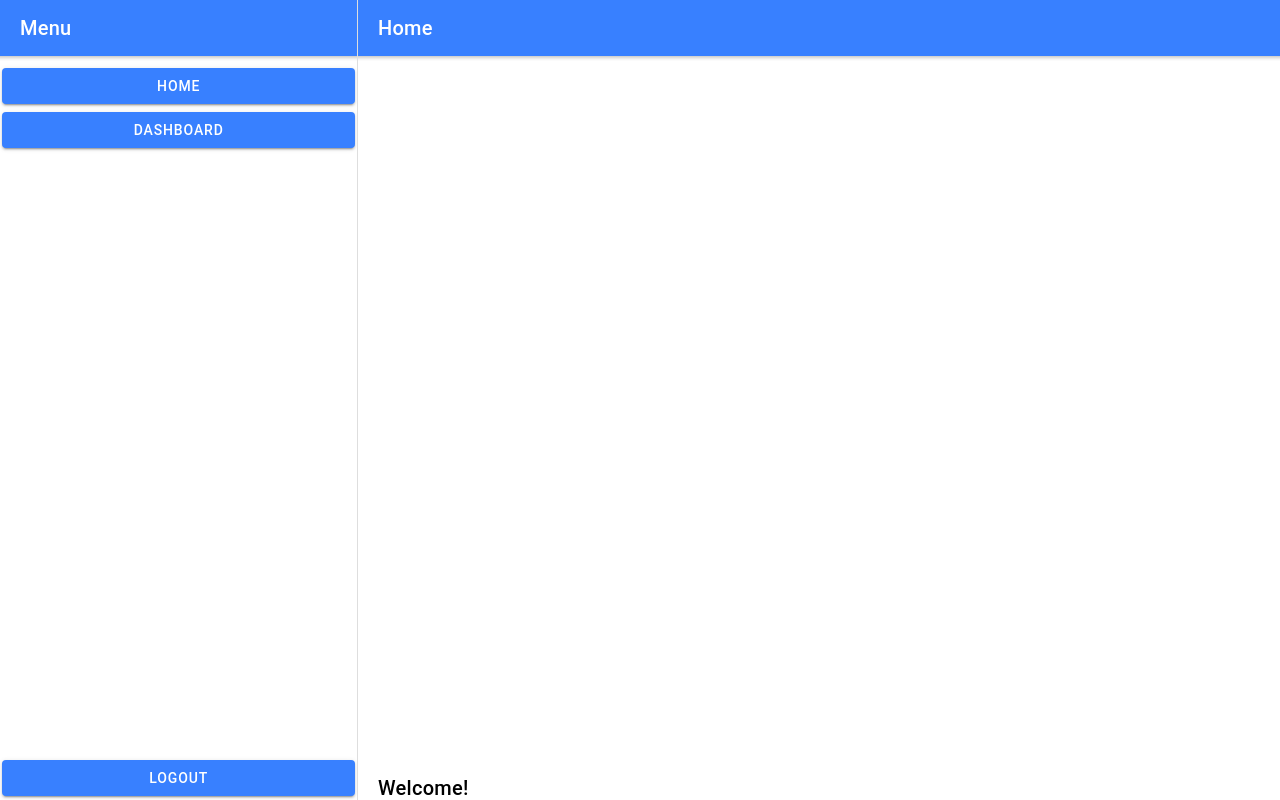
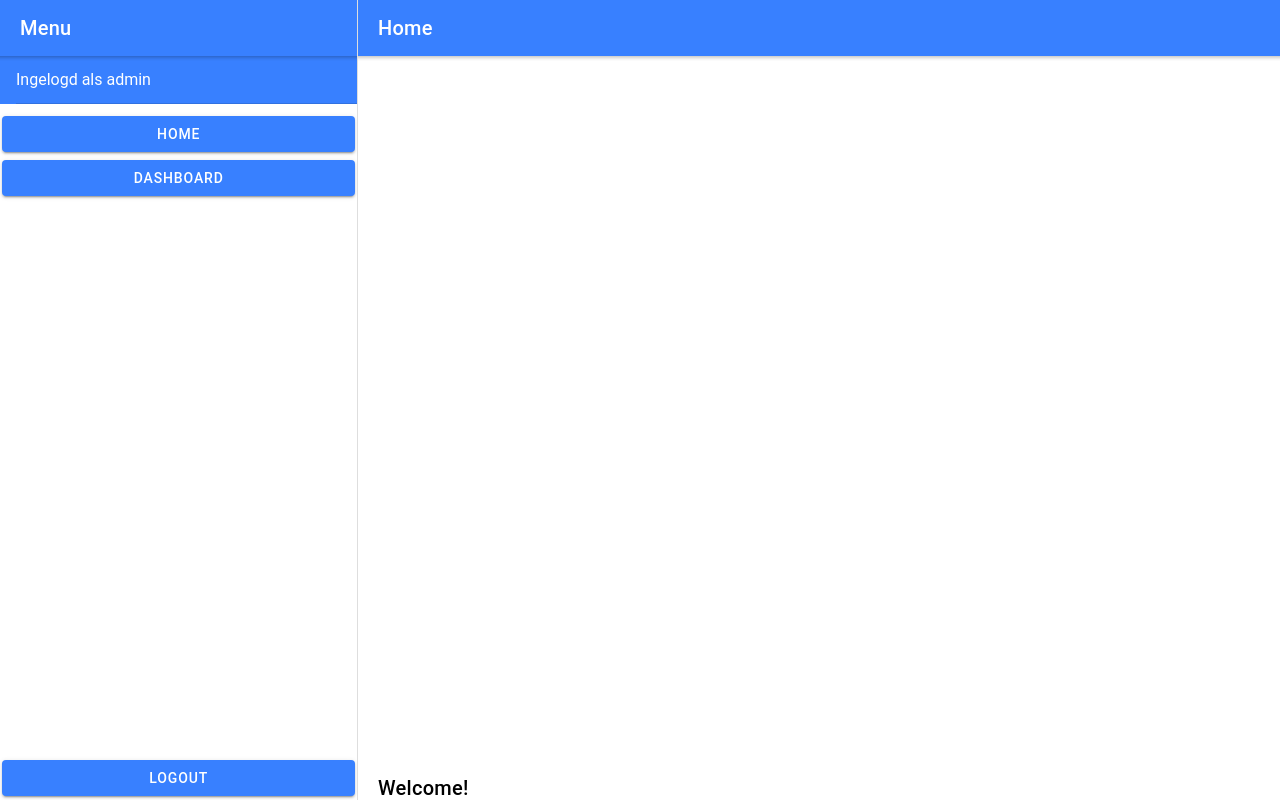
Before and after one commit to Team-Project-Zeus/Front-end, a React (Create React App) app: page /home in a window 1280 px wide. Built offline with nearby package versions, Linux system fonts and the light colour scheme; sample sign-in values are in the browser's storage; what typesafe-actions would draw is missing.

Commit message:
Feature #45 Instructor name on dashboard

```diff
--- a/src/App.tsx
+++ b/src/App.tsx
@@ -30,7 +30,7 @@ import { PrivateRoute } from './utils/routing';
 import { Provider } from 'react-redux';
 import store from './store/store';
 
-import Welcome from './pages/Dashboard/Welcome';
+import Welcome from './pages/Welcome/Welcome';
 //
 
 window.onload = function () {
--- a/src/pages/Dashboard/Dashboard.tsx
+++ b/src/pages/Dashboard/Dashboard.tsx
@@ -316,6 +316,7 @@ export default class Dashboard extends React.Component<any, MyState> {
                                     <IonTitle>Menu</IonTitle>
                                 </IonToolbar>
                             </IonHeader>
+                            <IonItem color="primary">Ingelogd als {localStorage.getItem('role')}</IonItem>
                             <IonList>
                                 <IonRow >
                                     <Link to="/home">
--- a/src/pages/Dashboard/Welcome.tsx
+++ b/src/pages/Welcome/Welcome.tsx
@@ -17,6 +17,7 @@ export default class Welcome extends React.Component<any, any> {
                                 <IonTitle>Menu</IonTitle>
                             </IonToolbar>
                         </IonHeader>
+                        <IonItem color="primary">Ingelogd als {localStorage.getItem('role')}</IonItem>
                         <IonList>
                             <IonRow >
                                 <Link to="/home">
```
